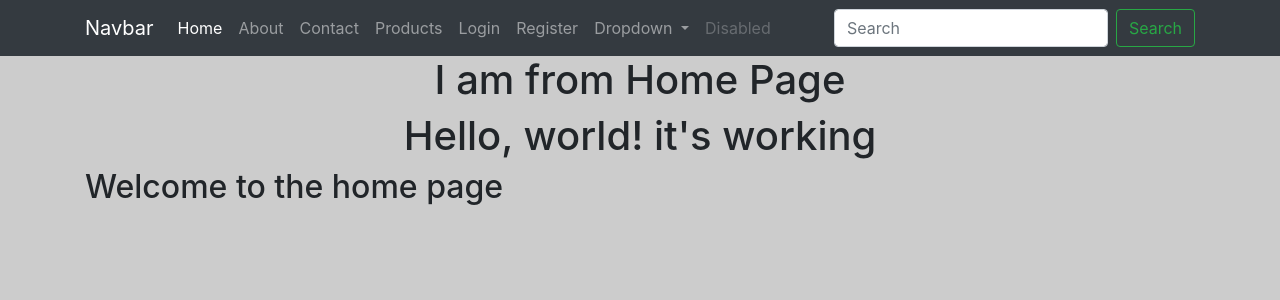
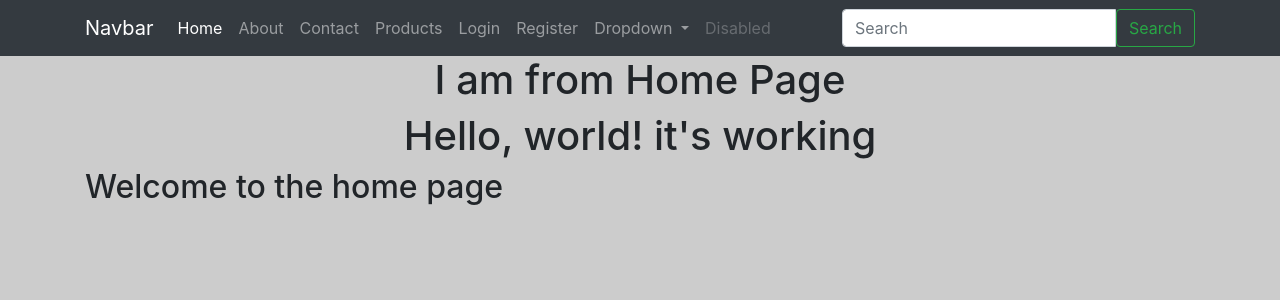
Before and after one commit to lhmisho/django-eCommerce, a Django app: page / in a window 1280 px wide. Shown: the top 300 px of the page. Run offline with Django 3.2, Linux system fonts and the light colour scheme; some libraries are stand-ins or nearby versions.

Commit message:
creating the search form

```diff
--- /dev/null
+++ b/eshop/search/templates/search/snippets/search-form.html
@@ -0,0 +1,8 @@
+<form method="GET" action="{%url "search:query" %}" class="form-ml-auto my-2 my-lg-0">
+    <div class="input-group">
+        <input class="form-control" type="search" name="q" placeholder="Search" aria-label="Search" value="{{ request.GET.q }}">
+        <span class="input-group-btn">
+            <button class="btn btn-outline-success" type="submit">Search</button>
+        </span>
+    </div>
+</form>
--- a/eshop/search/templates/search/view.html
+++ b/eshop/search/templates/search/view.html
@@ -10,7 +10,7 @@
           </div>
         {% else %}
           <div class="col-12 col-md-6 mx-auto">
-            <input class="form-control" type="text" placeholder="Search">
+            {% include 'search/snippets/search-form.html' %}
           </div>
         {%endif%}
     </div><hr>
--- a/eshop/search/urls.py
+++ b/eshop/search/urls.py
@@ -5,6 +5,6 @@ app_name = 'search'
 
 urlpatterns = [
 
-    path('', SearchProductView.as_view(),name='search'),
+    path('', SearchProductView.as_view(),name='query'),
 
 ]
--- a/eshop/templates/base/navbar.html
+++ b/eshop/templates/base/navbar.html
@@ -52,10 +52,7 @@
           <a class="nav-link disabled" href="#">Disabled</a>
         </li>
       </ul>
-      <form class="form-inline my-2 my-lg-0">
-        <input class="form-control mr-sm-2" type="search" placeholder="Search" aria-label="Search">
-        <button class="btn btn-outline-success my-2 my-sm-0" type="submit">Search</button>
-      </form>
+      {% include 'search/snippets/search-form.html' %}
   </div>
   </div>
   </nav>
```
